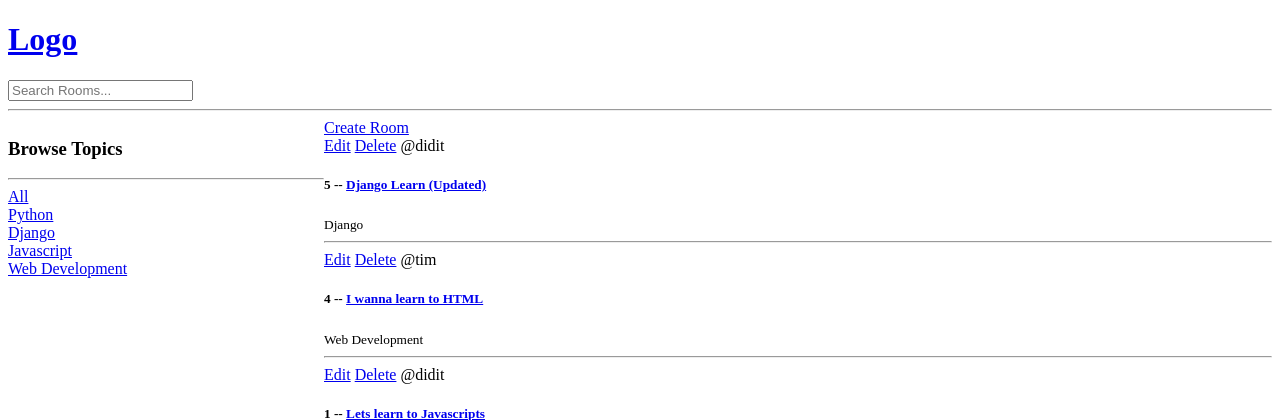
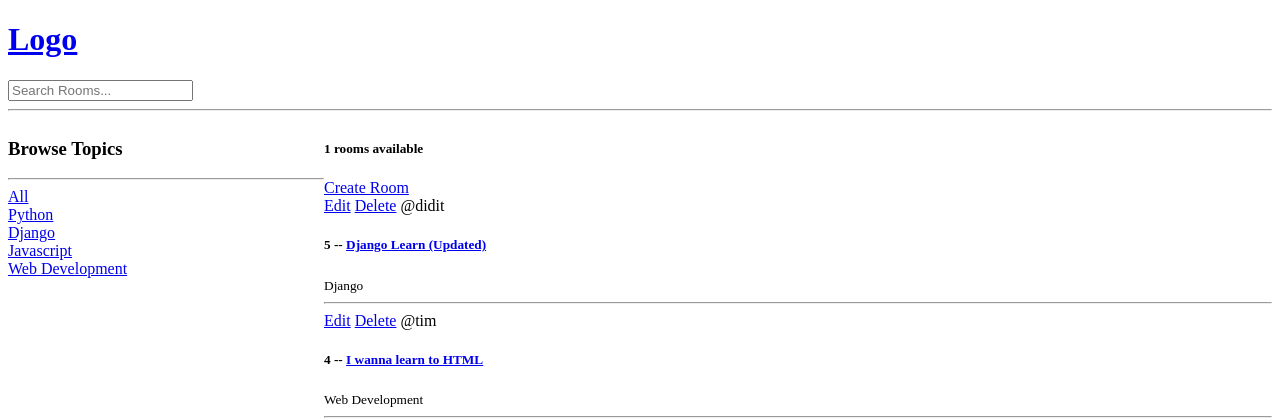
Before and after one commit to artdidit2506/djangoA, a Django app: template base/templates/base/home.html in a window 1280 px wide. Shown: the top 420 px of the page. Run offline with Django 4.2, Linux system fonts and the light colour scheme; data comes from the database, SQL or seed files in the repository; both versions use the stored data as it was after the commit; the template is opened without the code that fills it: values that come from a table or form of the project are taken from there, most other values are stand-ins (such as "Sample title", 1, 10 or a date in 2020); parts of the project's set-up code (start-up, migrations or seed data) failed here and were passed over.

Commit message:
modifikasi views.py dan home.html

```diff
--- a/base/templates/base/home.html
+++ b/base/templates/base/home.html
@@ -20,6 +20,7 @@
         {% endfor %}
     </div>
     <div>
+        <h5>{{room_count}} rooms available</h5>
         <a href="{% url 'create-room' %}">Create Room</a>
         <div>
             {% for room in rooms %}
--- a/base/views.py
+++ b/base/views.py
@@ -22,9 +22,11 @@ def home(request):
         Q(description__icontains=q)
         )
     topics = Topic.objects.all()
+    room_count = rooms.count()
     context = {
         'rooms': rooms,
         'topics': topics,
+        'room_count': room_count,
     }
     return render(request, 'base/home.html', context)
 
```
Also changed, not shown: db.sqlite3.
